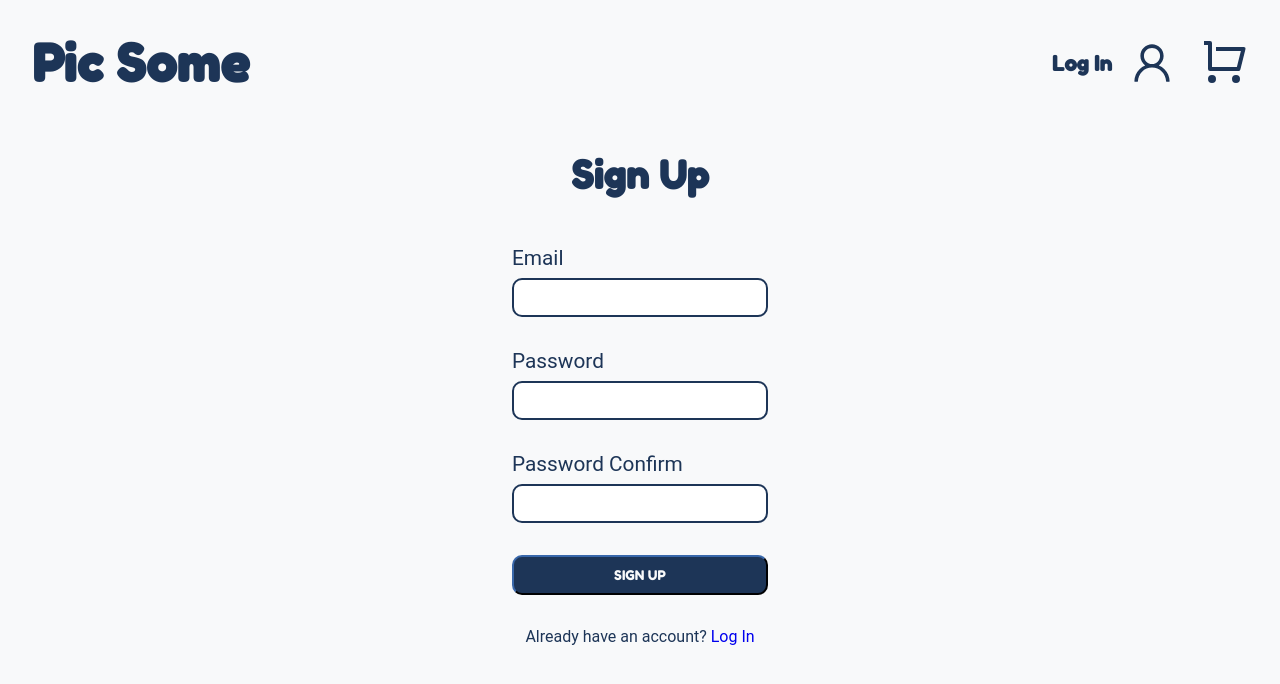
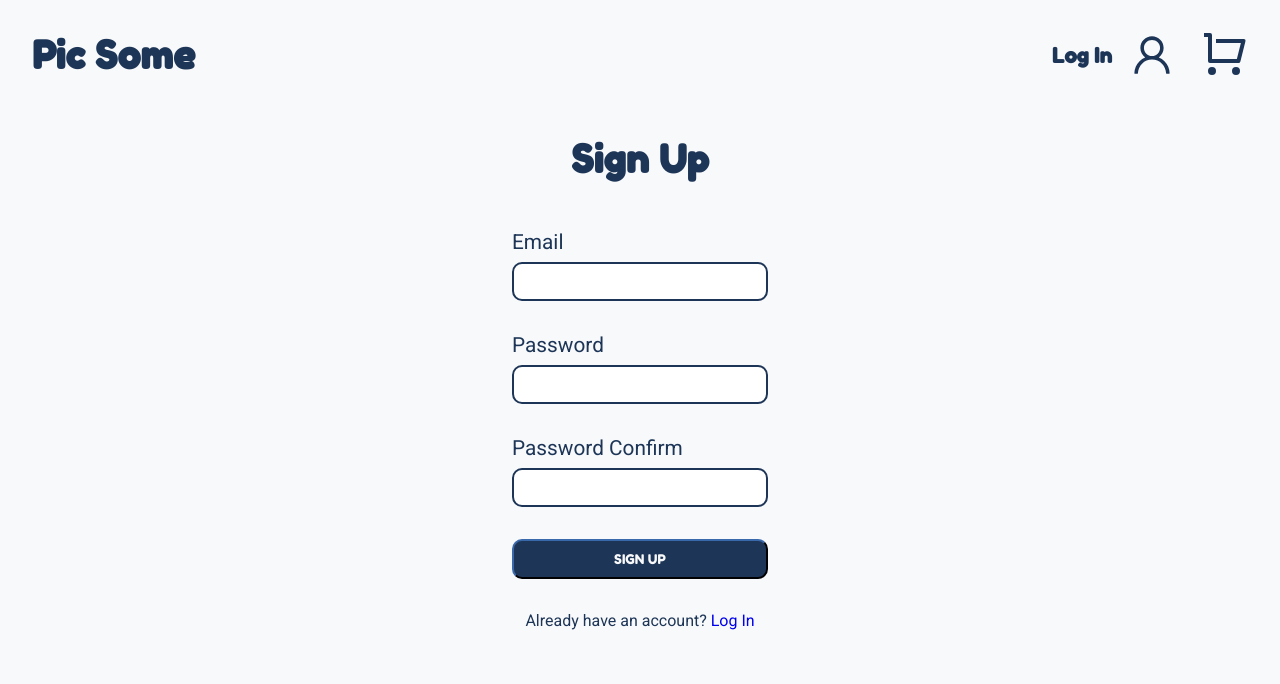
Before and after one commit to NzaQr/pic-some, a React (Create React App) app: page /signup in a window 1280 px wide. Shown: the top 684 px of the page. Built offline with nearby package versions, Linux system fonts and the light colour scheme; no server answers.

Commit message:
Minor fixes

```diff
--- a/public/index.html
+++ b/public/index.html
@@ -12,7 +12,8 @@
   <link rel="manifest" href="%PUBLIC_URL%/manifest.json" />
   <link rel="preconnect" href="https://fonts.gstatic.com">
   <link href="https://fonts.googleapis.com/css2?family=Fredoka+One&display=swap" rel="stylesheet">
-  <title>React App</title>
+  <link href="https://fonts.googleapis.com/css2?family=Roboto&display=swap" rel="stylesheet">
+  <title>Pic Some</title>
 </head>
 
 <body>
--- a/src/components/Header.css
+++ b/src/components/Header.css
@@ -79,4 +79,8 @@
   .header-title {
     margin: 2rem 0;
   }
+
+  .title-link {
+    font-size: 1.5vw;
+  }
 }
--- a/src/pages/Login.css
+++ b/src/pages/Login.css
@@ -5,7 +5,7 @@
   color: #1d3557;
 }
 
-.login-title {
+.account-title {
   font-family: "Fredoka One", cursive;
   font-size: 2.5rem;
   margin-bottom: 4.5rem;
@@ -71,7 +71,7 @@
     width: 20%;
   }
 
-  .login-title {
+  .account-title {
     font-size: 3vw;
   }
 
--- a/src/pages/Login.js
+++ b/src/pages/Login.js
@@ -27,7 +27,7 @@
 
   return (
     <div className="account-container">
-      <h1 className="login-title">Log in</h1>
+      <h1 className="account-title">Log in</h1>
       {error && <p className="error">{error}</p>}
       <form onSubmit={handleSubmit}>
         <label>Email address</label>
--- a/src/pages/Photos.css
+++ b/src/pages/Photos.css
@@ -1,5 +1,4 @@
 .photos {
-  padding: 10px;
   display: grid;
   grid-gap: 2px;
   grid-auto-rows: 100px;
```
Also changed, not shown: 1 other file (tests, documents, lock files or other folders).
